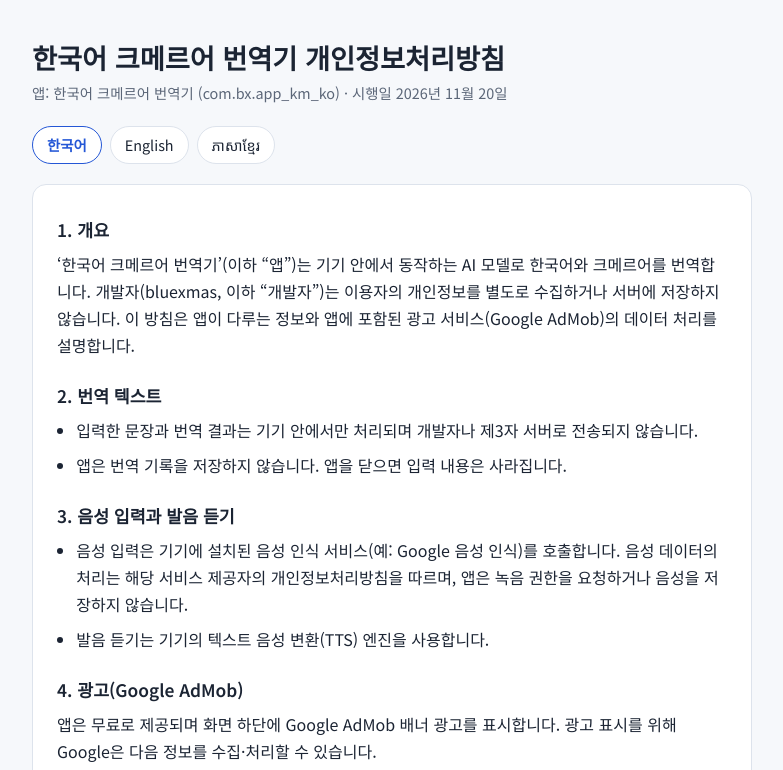
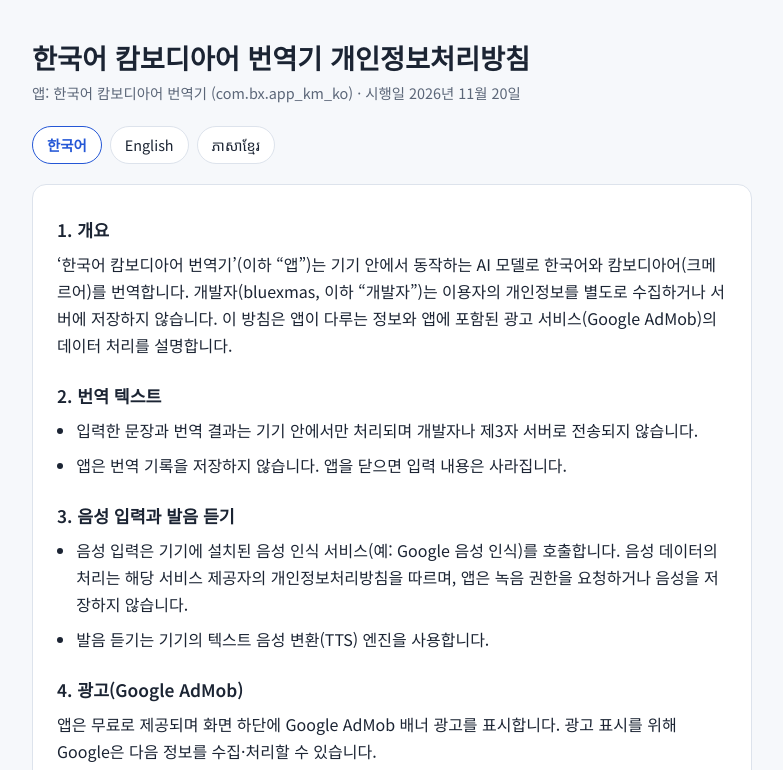
Before and after one commit to bluesanta-ai/bluesanta-ai.github.io, a plain HTML site: page privacy_km_ko.html in a window 1280 px wide. Both pictures are taken after a click on the tab "한국어". Shown: the top 770 px of the page, without its empty margins (248-1031 px from the left). Drawn offline with Linux system fonts and the light colour scheme; a web font is replaced by a local one.

Commit message:
Add files via upload

```diff
--- a/privacy_km_ko.html
+++ b/privacy_km_ko.html
@@ -1,4 +1,4 @@
-<title>한국어 크메르어 번역기 개인정보처리방침</title>
+<title>한국어 캄보디아어 번역기 개인정보처리방침</title>
 <meta name="claude:viewport-fit-sides" content="cover">
 <style>
 /* layout: single readable column, language tabs at top, policy as numbered clauses (clause order is legal structure) */
@@ -35,8 +35,8 @@ code{font-size:.9em}
 
 <div class="wrap">
 <header>
-  <h1 id="ttl">한국어 크메르어 번역기 개인정보처리방침</h1>
-  <div class="meta" id="meta">앱: 한국어 크메르어 번역기 (com.bx.app_km_ko) · 시행일 2026년 11월 20일</div>
+  <h1 id="ttl">한국어 캄보디아어 번역기 개인정보처리방침</h1>
+  <div class="meta" id="meta">앱: 한국어 캄보디아어 번역기 (com.bx.app_km_ko) · 시행일 2026년 11월 20일</div>
 </header>
 <div class="tabs" role="tablist">
   <button id="tab-ko" role="tab" aria-selected="true" data-l="ko">한국어</button>
@@ -46,7 +46,7 @@ code{font-size:.9em}
 
 <article id="ko" lang="ko">
 <h2>1. 개요</h2>
-<p>‘한국어 크메르어 번역기’(이하 “앱”)는 기기 안에서 동작하는 AI 모델로 한국어와 크메르어를 번역합니다. 개발자(bluexmas, 이하 “개발자”)는 이용자의 개인정보를 별도로 수집하거나 서버에 저장하지 않습니다. 이 방침은 앱이 다루는 정보와 앱에 포함된 광고 서비스(Google AdMob)의 데이터 처리를 설명합니다.</p>
+<p>‘한국어 캄보디아어 번역기’(이하 “앱”)는 기기 안에서 동작하는 AI 모델로 한국어와 캄보디아어(크메르어)를 번역합니다. 개발자(bluexmas, 이하 “개발자”)는 이용자의 개인정보를 별도로 수집하거나 서버에 저장하지 않습니다. 이 방침은 앱이 다루는 정보와 앱에 포함된 광고 서비스(Google AdMob)의 데이터 처리를 설명합니다.</p>
 <h2>2. 번역 텍스트</h2>
 <ul>
 <li>입력한 문장과 번역 결과는 기기 안에서만 처리되며 개발자나 제3자 서버로 전송되지 않습니다.</li>
@@ -146,7 +146,7 @@ code{font-size:.9em}
 </article>
 </div>
 <script>
-const T={ko:["한국어 크메르어 번역기 개인정보처리방침","앱: 한국어 크메르어 번역기 (com.bx.app_km_ko) · 시행일 2026년 11월 20일"],
+const T={ko:["한국어 캄보디아어 번역기 개인정보처리방침","앱: 한국어 캄보디아어 번역기 (com.bx.app_km_ko) · 시행일 2026년 11월 20일"],
 en:["Korean-Khmer Translator Privacy Policy","App: Korean-Khmer Translator (com.bx.app_km_ko) · Effective November 20, 2026"],
 km:["គោលការណ៍ឯកជនភាព — កម្មវិធីបកប្រែកូរ៉េ-ខ្មែរ","កម្មវិធី៖ កម្មវិធីបកប្រែកូរ៉េ-ខ្មែរ (com.bx.app_km_ko) · មានប្រសិទ្ធភាពចាប់ពីថ្ងៃទី 20 ខែវិច្ឆិកា ឆ្នាំ 2026"]};
 function show(l){for(const k of ["ko","en","km"]){document.getElementById(k).hidden=k!==l;document.getElementById("tab-"+k).setAttribute("aria-selected",k===l)}
```
